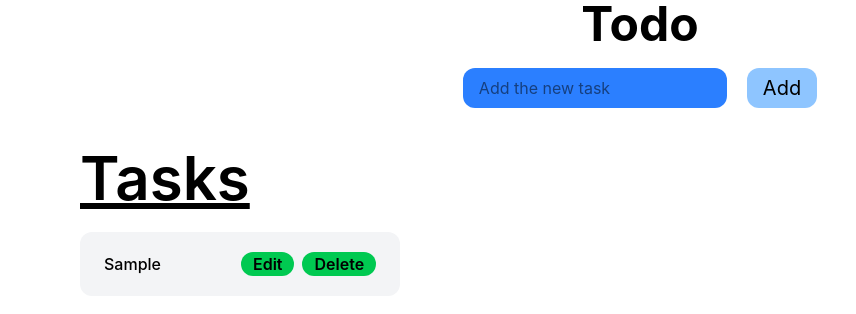
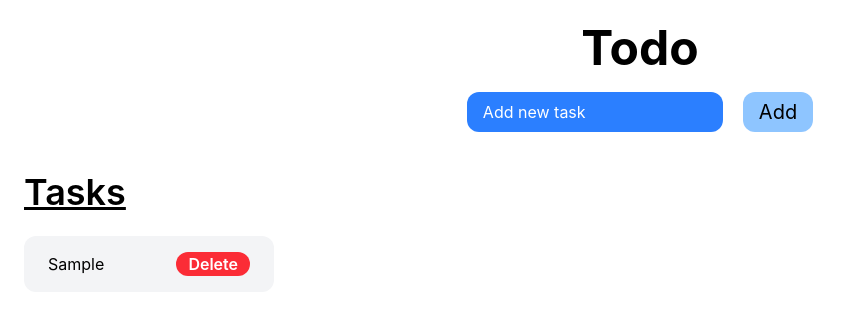
Before and after one commit to mg7052479-lang/TODO-React-, a React (Vite) app: page / in a window 1280 px wide. Both pictures are taken after typing "Sample" into the empty fields and a click on the button "Add". Shown: the top 314 px of the page, without its empty margins (0-856 px from the left). Built offline with nearby package versions, Linux system fonts and the light colour scheme.

Commit message:
fix some bugs

```diff
--- a/src/App.jsx
+++ b/src/App.jsx
@@ -1,78 +1,86 @@
-import React from 'react'
-import { useState, useEffect } from 'react'
-
+import React, { useState, useEffect } from "react";
 
 const App = () => {
 
-  const [task, setTask] = useState('')
+  const [task, setTask] = useState("");
   const [tasks, setTasks] = useState(() => {
-    const saved = localStorage.getItem("tasks")
-    return saved ? JSON.parse(saved) : []
-  })
+    const saved = localStorage.getItem("tasks");
+    return saved ? JSON.parse(saved) : [];
+  });
+
   useEffect(() => {
-    localStorage.setItem('tasks', JSON.stringify(tasks))
-  }, [tasks])
-  const [editTask, setEditTask] = useState(null)
+    localStorage.setItem("tasks", JSON.stringify(tasks));
+  }, [tasks]);
 
 
+  const handleSubmit = (e) => {
+    e.preventDefault();
+
+    if (task.trim() === "") {
+      alert("Write tasks");
+      return;
+    }
+
+    setTasks([...tasks, task]);
+    setTask("");
+  };
+
+  const handleDelete = (index) => {
+    const updatedTasks = tasks.filter((_, i) => i !== index);
+    setTasks(updatedTasks);
+  };
+
+  return (
+    <div className="p-6">
+
+      <form
+        onSubmit={handleSubmit}
+        className="flex flex-col items-center gap-5"
+      >
+        <h1 className="text-5xl font-bold">Todo</h1>
+
+        <div className="flex gap-5">
+          <input
+            type="text"
+            value={task}
+            onChange={(e) => setTask(e.target.value)}
+            placeholder="Add new task"
+            className="bg-blue-500 w-64 h-10 rounded-xl px-4 text-white placeholder-white"
+          />
+
+          <button
+            type="submit"
+            className="px-4 bg-blue-300 rounded-xl text-xl cursor-pointer"
+          >
+            Add
+          </button>
+        </div>
+      </form>
 
 
-  const submitHandler = (e) => {
-    e.preventDefault()
-    if (task.trim() === '') return alert("Write tasks")
-    setTasks([...tasks, task])
-    setTask('');
-  }
-  return (
-    <div>
-      <form
-        onSubmit={submitHandler}
-        className='flex flex-col items-center gap-5 '>
-        <label className='font-bold text-5xl'>Todo</label>
-        <div className='flex gap-5'>
-          <input
-            value={task}
-            onChange={(e) =>
-              setTask(e.target.value)}
-            type="text" className='bg-blue-500 w-66 h-10 rounded-xl px-4'
-            placeholder='Add the new task' />
-          <button
-            className=' cursor-pointer px-4 bg-blue-300 rounded-xl text-xl '>
-            Add</button>
-        </div>
-      </form>
-      <div className='flex flex-col items-start ml-20  mt-10 '>
-        <h1 className='font-semibold text-6xl mb-6 underline'>Tasks</h1>
+      <div className="mt-10">
+        <h2 className="text-4xl font-semibold mb-6 underline">Tasks</h2>
 
-
-        <ul className='flex flex-wrap gap-5 ' >
+        <ul className="flex flex-wrap gap-5">
           {tasks.map((t, index) => (
             <li
               key={index}
-              className=' font-medium flex items-center justify-between gap-20
-               bg-gray-100 px-6 py-5 rounded-xl'
-            >{t}
-           <div className='flex items-center justify-between gap-2'>
-             <button className='bg-green-500 px-3  rounded-2xl font-semibold'
+              className="flex items-center justify-between gap-10 bg-gray-100 px-6 py-4 rounded-xl min-w-[250px]"
+            >
+              <span>{t}</span>
+
+              <button
+                onClick={() => handleDelete(index)}
+                className="bg-red-500 text-white px-3 rounded-xl font-semibold"
               >
-              Edit
-            </button>
-              <button
-                onClick={() => {
-                  const copy = [...tasks]
-                  copy.splice(index, 1)
-                  setTasks(copy);
-                }}
-                className='bg-green-500 px-3  rounded-2xl font-semibold'>
                 Delete
               </button>
-            </div></li>
+            </li>
           ))}
-
         </ul>
       </div>
     </div>
-  )
-}
+  );
+};
 
-export default App
+export default App;
```
